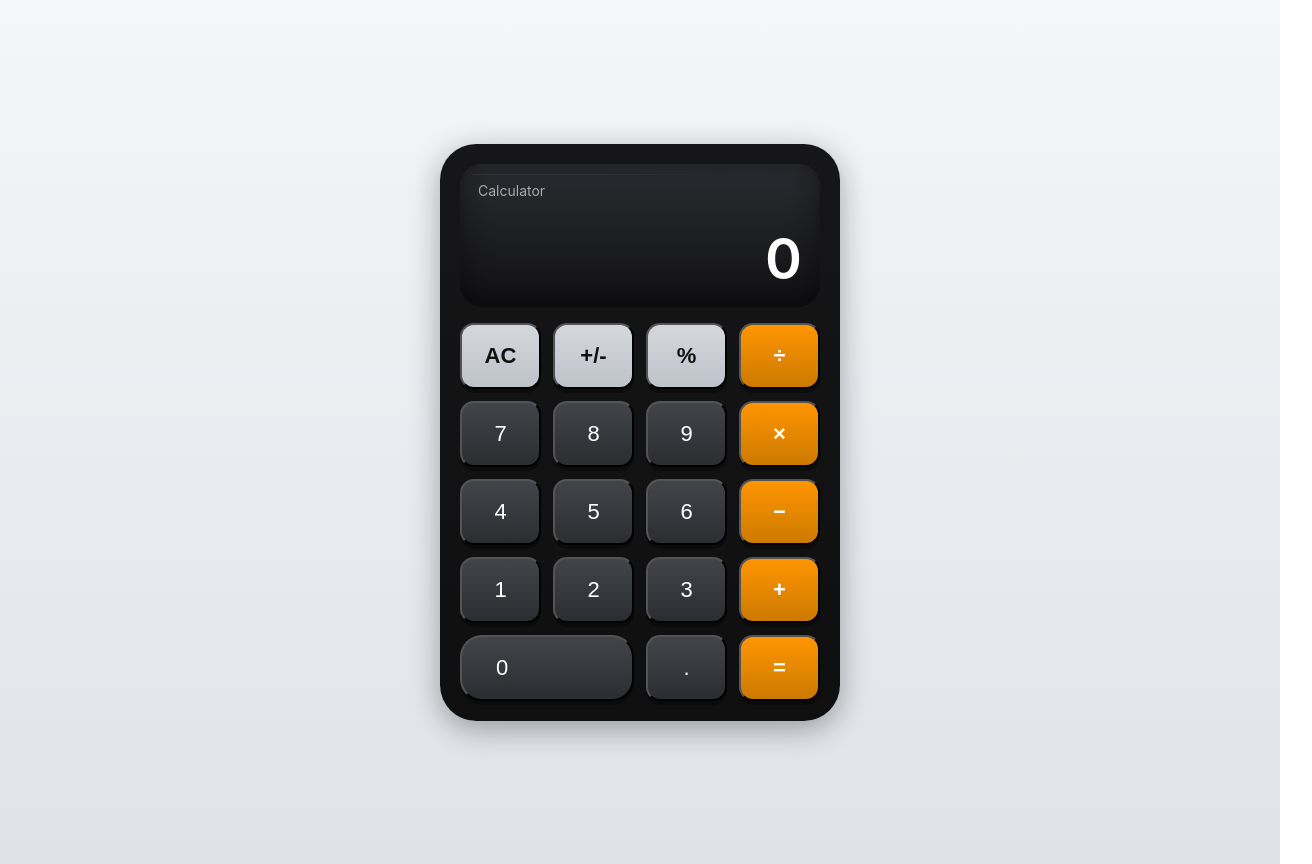
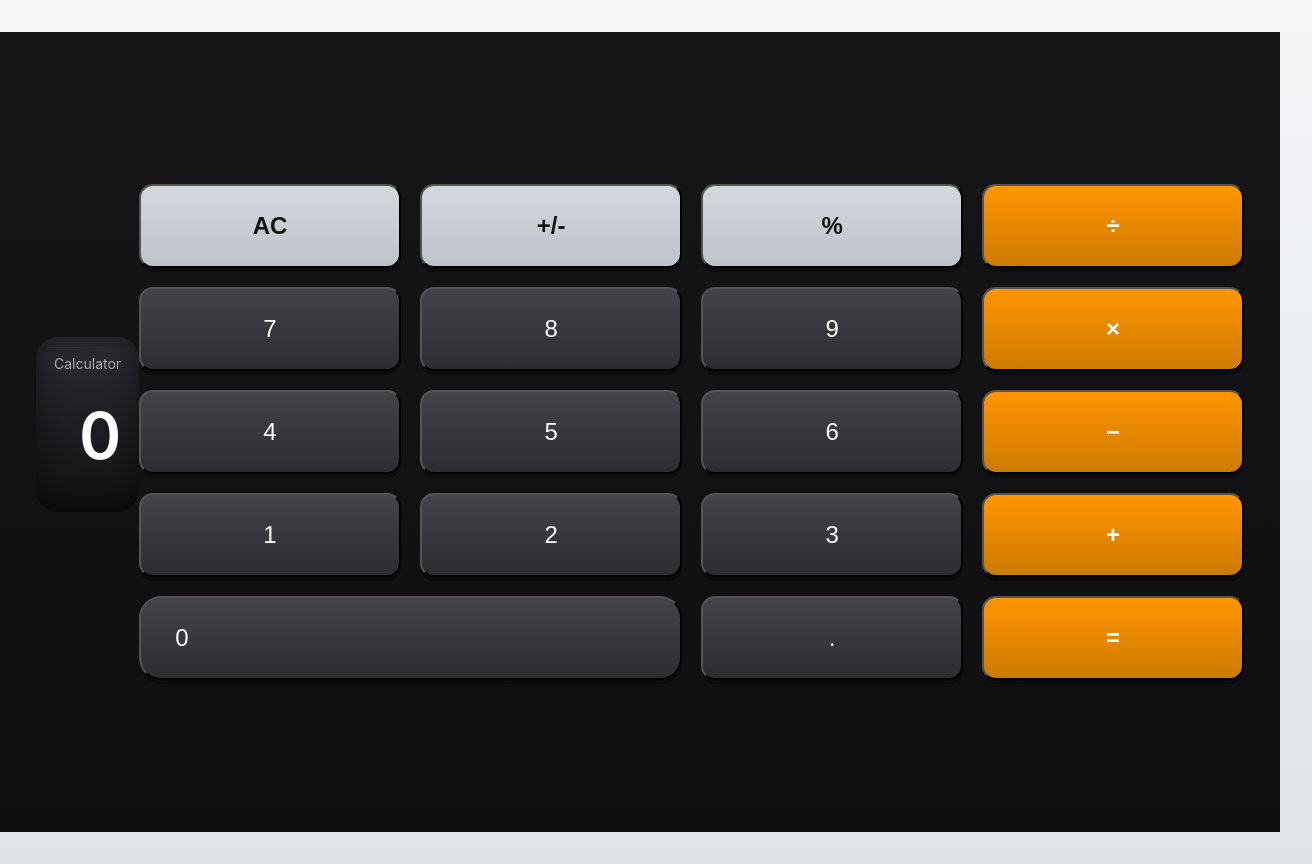
Before and after one commit to sioltt/blud, a plain HTML site: page index.html in a window 1280 px wide. Shown: the whole page, 1312 px wide, since content can reach past the window. Drawn offline with Linux system fonts and the light colour scheme.

Commit message:
Update index.html

```diff
--- a/index.html
+++ b/index.html
@@ -19,14 +19,21 @@
         }
         html,body{height:100%;margin:0;background:linear-gradient(180deg,#f4f6f8,#dfe3e8);display:flex;align-items:center;justify-content:center;padding:32px;}
         html,body{height:100%;margin:0;background:linear-gradient(180deg,#f4f6f8,#dfe3e8);display:flex;align-items:center;justify-content:center;padding:32px;font-family: -apple-system, BlinkMacSystemFont, "Segoe UI", Roboto, "Helvetica Neue", Arial, sans-serif;}
+        /* full-viewport layout: fills the screen and scales UI with clamp() */
         .calc{
-            width: 360px;
-            max-width:92vw;
+            width: 100vw;
+            height: 100vh;
+            max-width: none;
+            max-height: none;
             background: linear-gradient(180deg,#161618,#0f0f10);
-            border-radius:36px;
-            padding:20px;
-            box-shadow: var(--shadow);
+            border-radius: 0px;
+            padding: 36px;
+            box-shadow: none;
             color: #fff;
+            box-sizing: border-box;
+            display: flex;
+            align-items: center;
+            justify-content: center;
         }
         .screen{
             background: var(--display-bg);
@@ -47,24 +54,28 @@
         .expression{ text-align:right; color:rgba(255,255,255,0.75); min-height:18px; margin-top:6px; }
         .display{
             margin-top:8px;
-            font-size:56px;
+            /* scale text with viewport but clamp to reasonable bounds */
+            font-size: clamp(28px, 8vw, 64px);
             font-weight:600;
             text-align:right;
             line-height:1;
             word-break:break-all;
             color:#fff;
-            min-height:64px;
+            min-height: clamp(48px, 12vh, 140px);
+            width: 100%;
+            box-sizing: border-box;
         }
 
         .pad{
             display:grid;
             grid-template-columns: repeat(4,1fr);
-            grid-gap:12px;
+            grid-gap: clamp(8px, 1.5vw, 20px);
+            width: 100%;
         }
         .btn{
             border-radius:14px;
-            padding:18px;
-            font-size:22px;
+            padding: clamp(12px, 2.5vw, 26px);
+            font-size: clamp(18px, 3.2vw, 24px);
             text-align:center;
             user-select:none;
             cursor:pointer;
```
